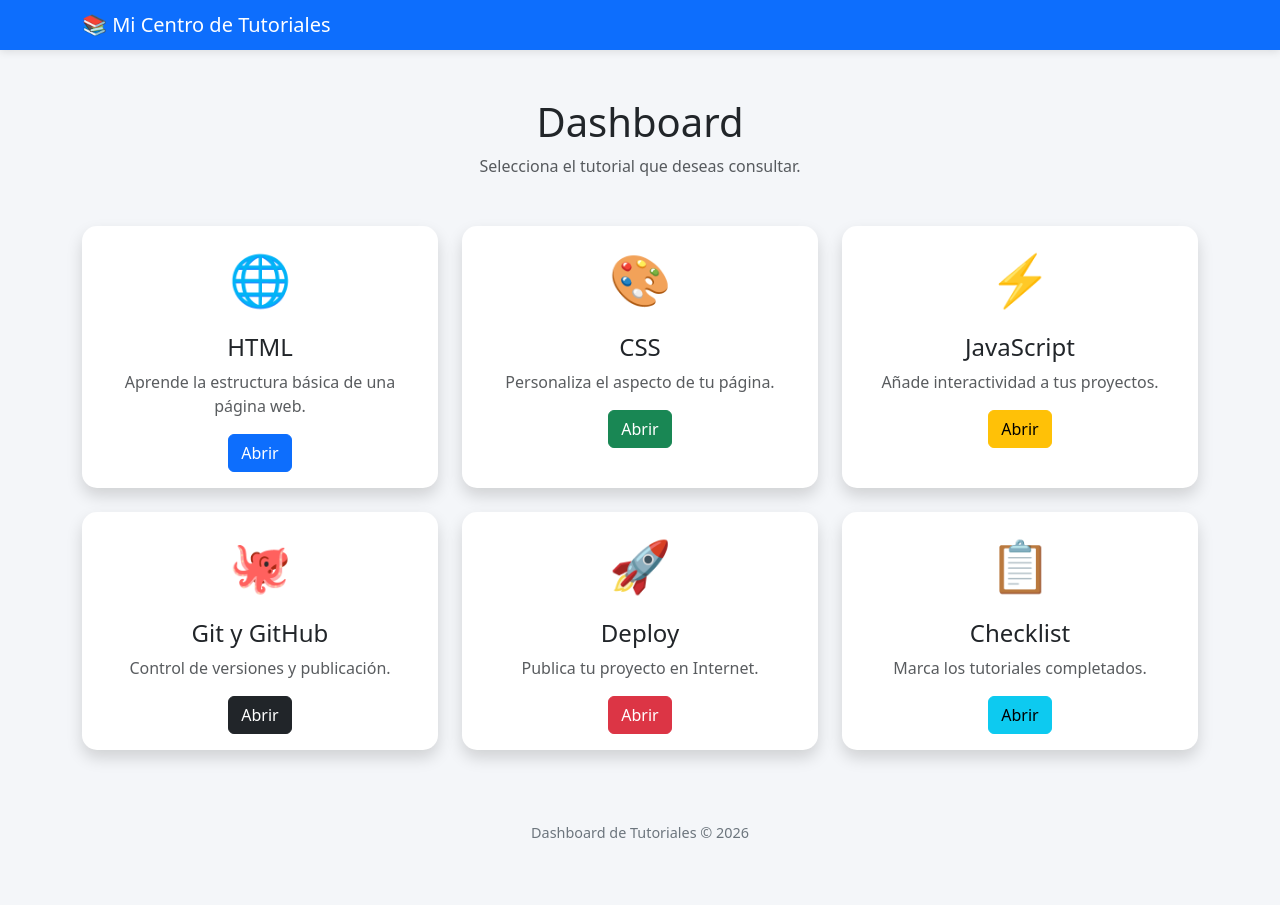
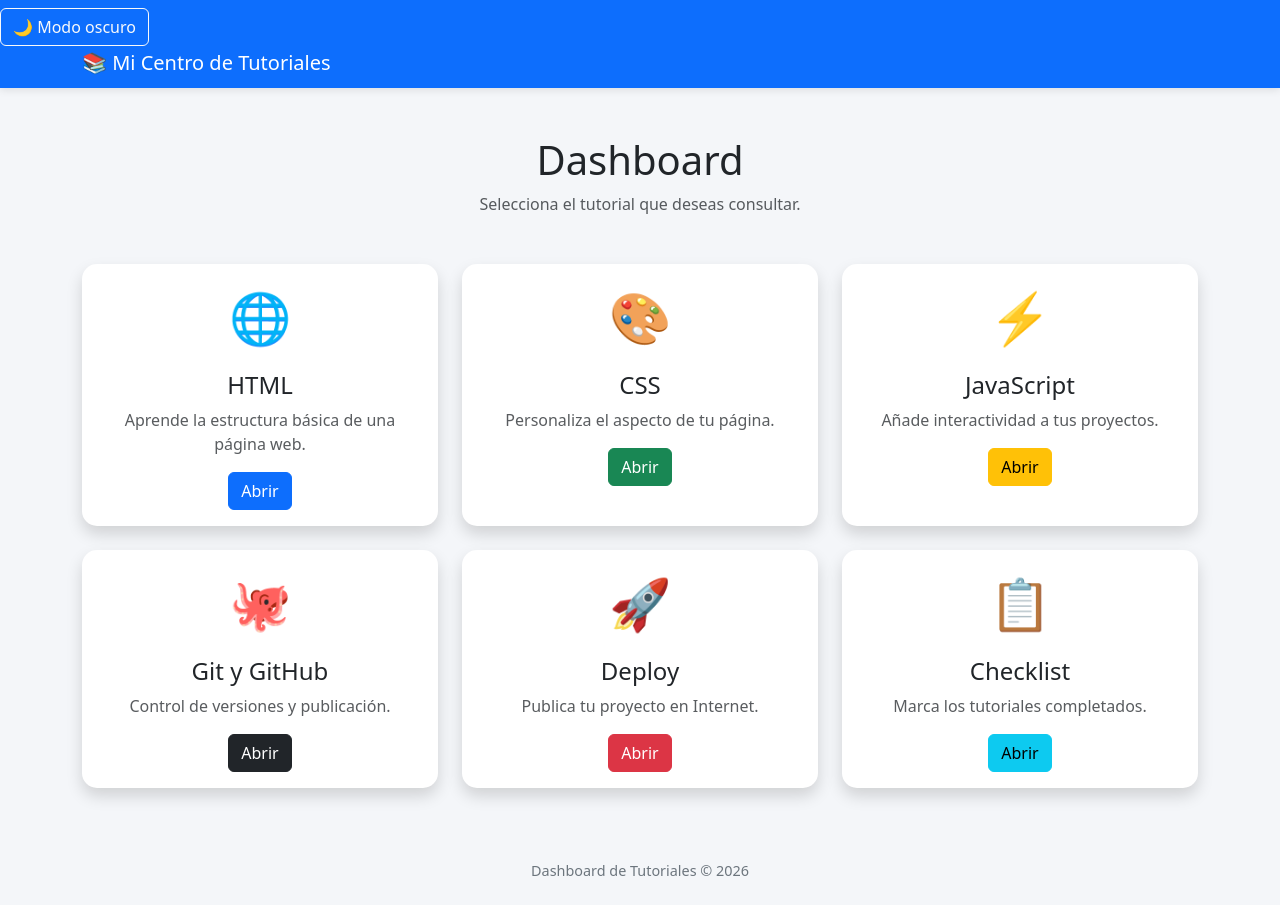
Before and after one commit to markiuu/markiuu.github.io, a plain HTML site: page index.html in a window 1280 px wide. Before the commit the page ends 867 px from the top, so only its background shows below. Drawn offline with nearby package versions, Linux system fonts and the light colour scheme.

Commit message:
Update index.html

```diff
--- a/index.html
+++ b/index.html
@@ -43,6 +43,9 @@ footer{
 <body>
 
 <nav class="navbar navbar-dark bg-primary">
+    <button id="modoOscuro" class="btn btn-outline-light">
+    🌙 Modo oscuro
+</button>
     <div class="container">
         <span class="navbar-brand mb-0 h1">
             📚 Mi Centro de Tutoriales
```
